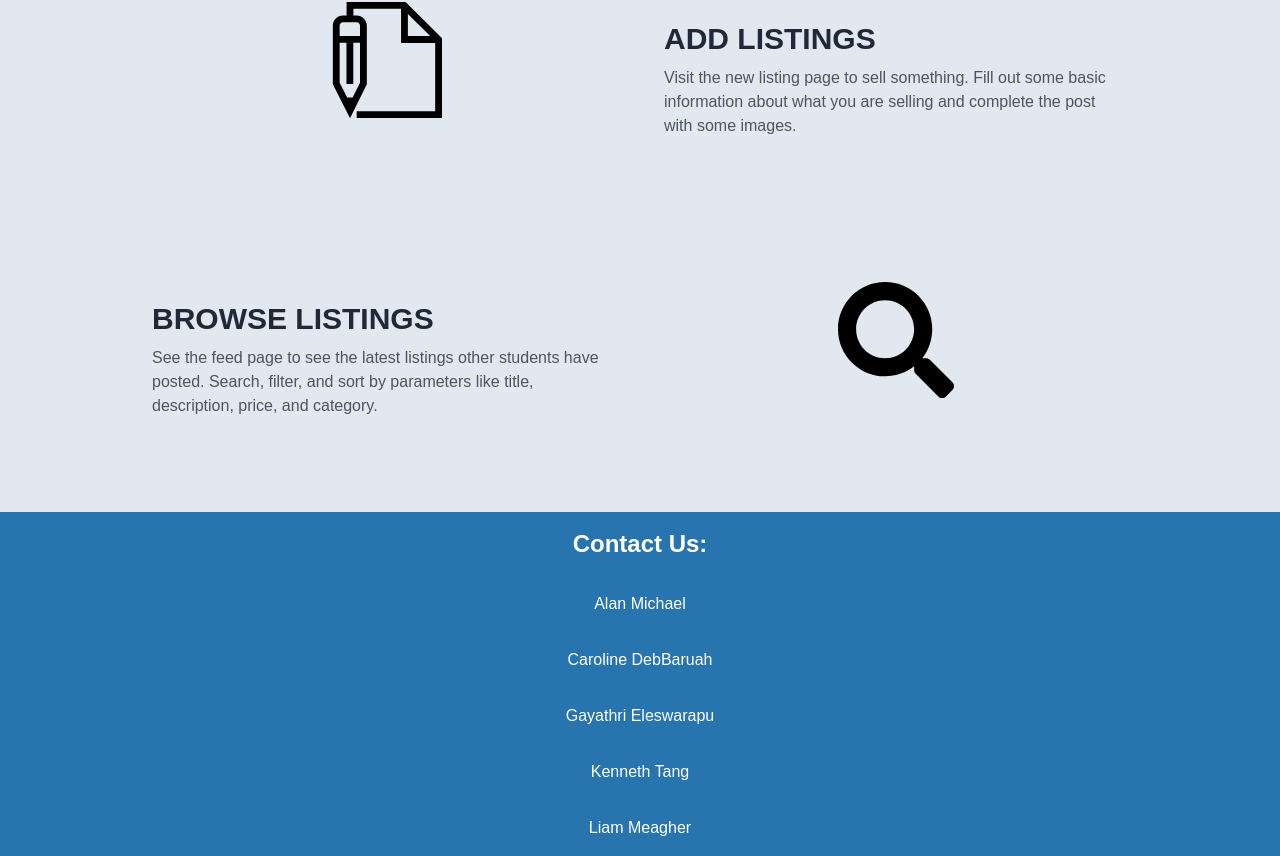
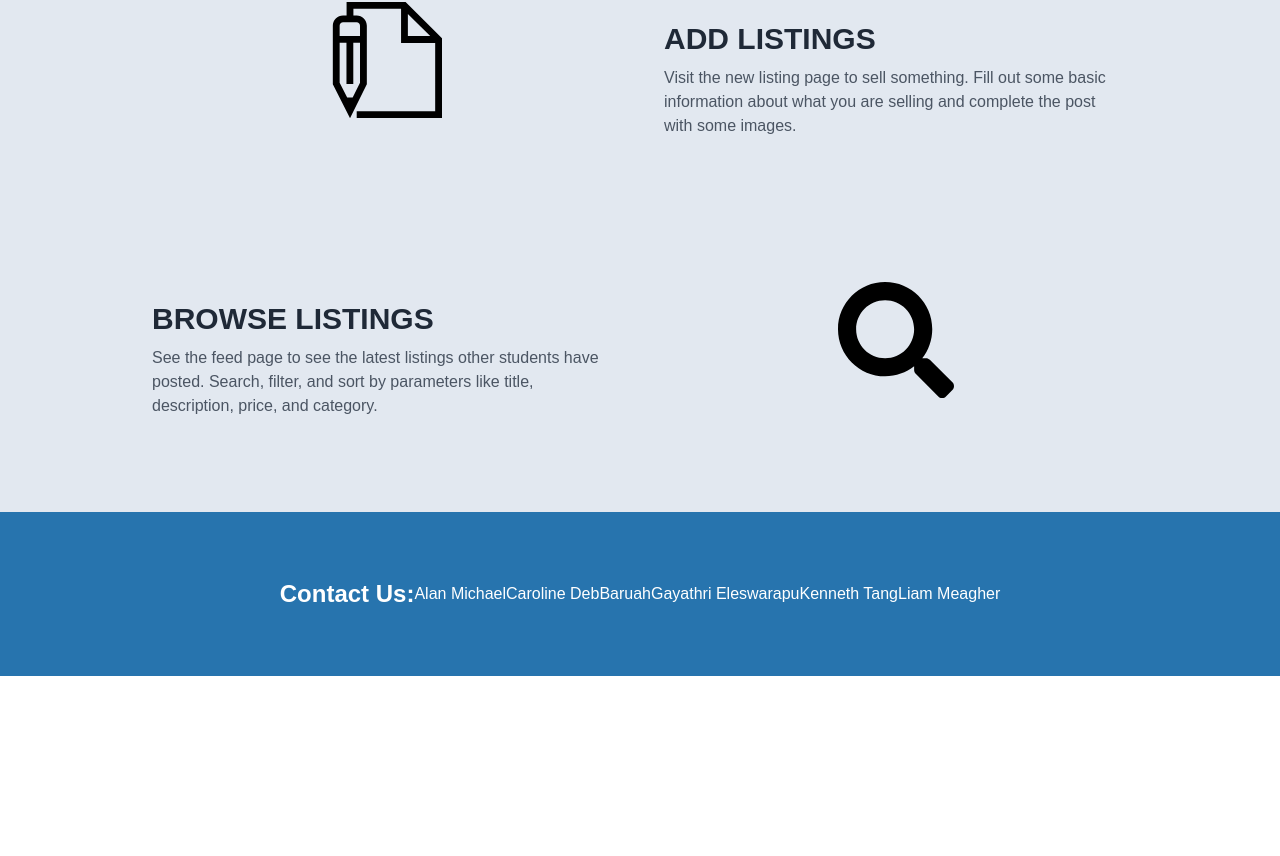
Before and after one commit to Kenny477/ucla-swap, a React (Vite) app in the folder client/: page /home in a window 1280 px wide. Shown: the part 1244-2100 px from the top of the page. After the commit the page ends 1920 px from the top, so only its background shows below. Built offline with nearby package versions, Linux system fonts and the light colour scheme; a web font is replaced by a local one.

Commit message:
All hyperlinks show in one line, but spacing is needed

```diff
--- a/client/src/components/LandingPage/ContactUs.tsx
+++ b/client/src/components/LandingPage/ContactUs.tsx
@@ -1,8 +1,16 @@
+const divStyle =
+{
+    display: 'flex',
+    alignItems: 'center',
+    padding: 50
+};
+
 function Contact()
 {
     return (
         <section className="bg-primary p-4 text-white">
             <div className="flex flex-col items-center justify-center h-full space-y-8">
+                <div style={divStyle}>
                     <h1 className="text-2xl font-bold">Contact Us:</h1>
                     <a href={"https://www.linkedin.com/in/alan-michael-64383b19a/"}>Alan Michael</a>
                     <a href={"https://www.linkedin.com/in/caroline-debbaruah/"}>Caroline DebBaruah</a>
@@ -10,6 +18,7 @@ function Contact()
                     <a href={"https://www.linkedin.com/in/kennethtang0/"}>Kenneth Tang</a>
                     <a href={"https://www.linkedin.com/in/liammeagher03/"}>Liam Meagher</a>
                 </div>
+            </div>
         </section>
     )
 }
```
Lines whose indentation alone changed are shown as unchanged.
